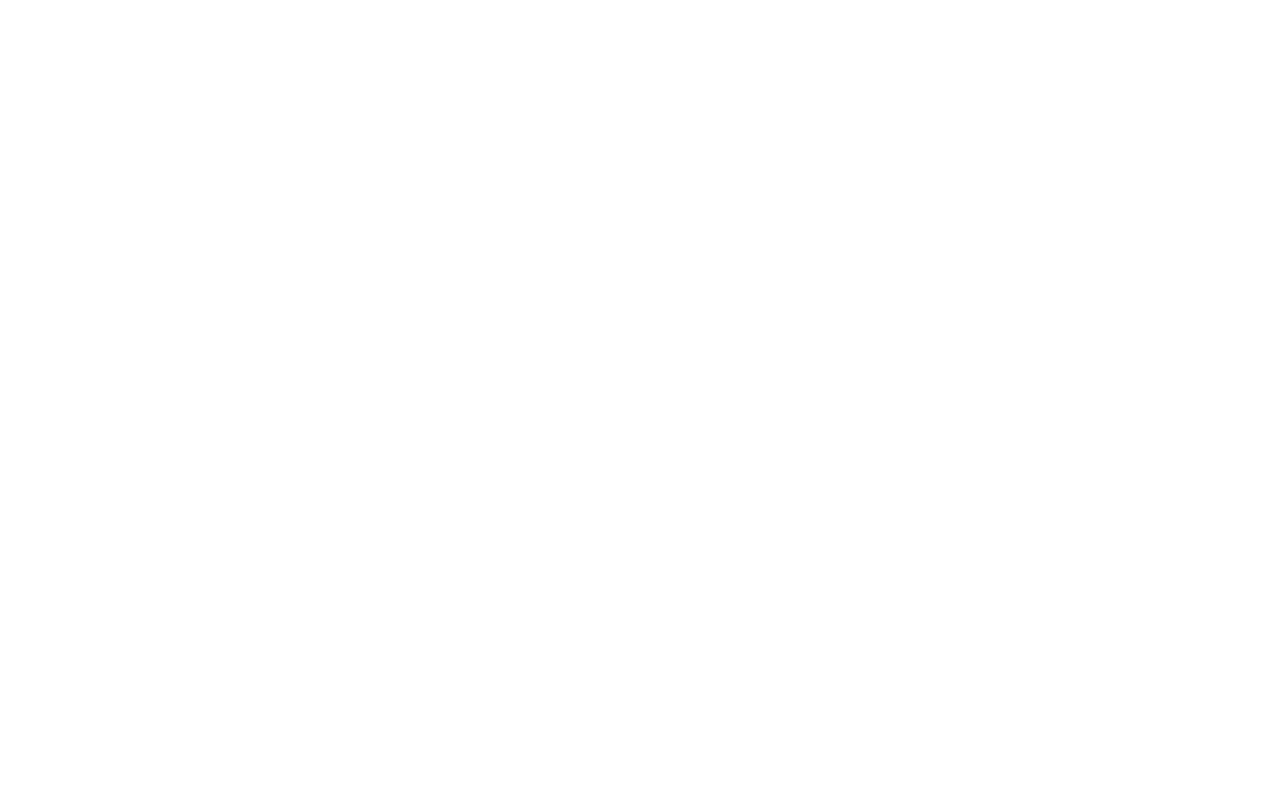
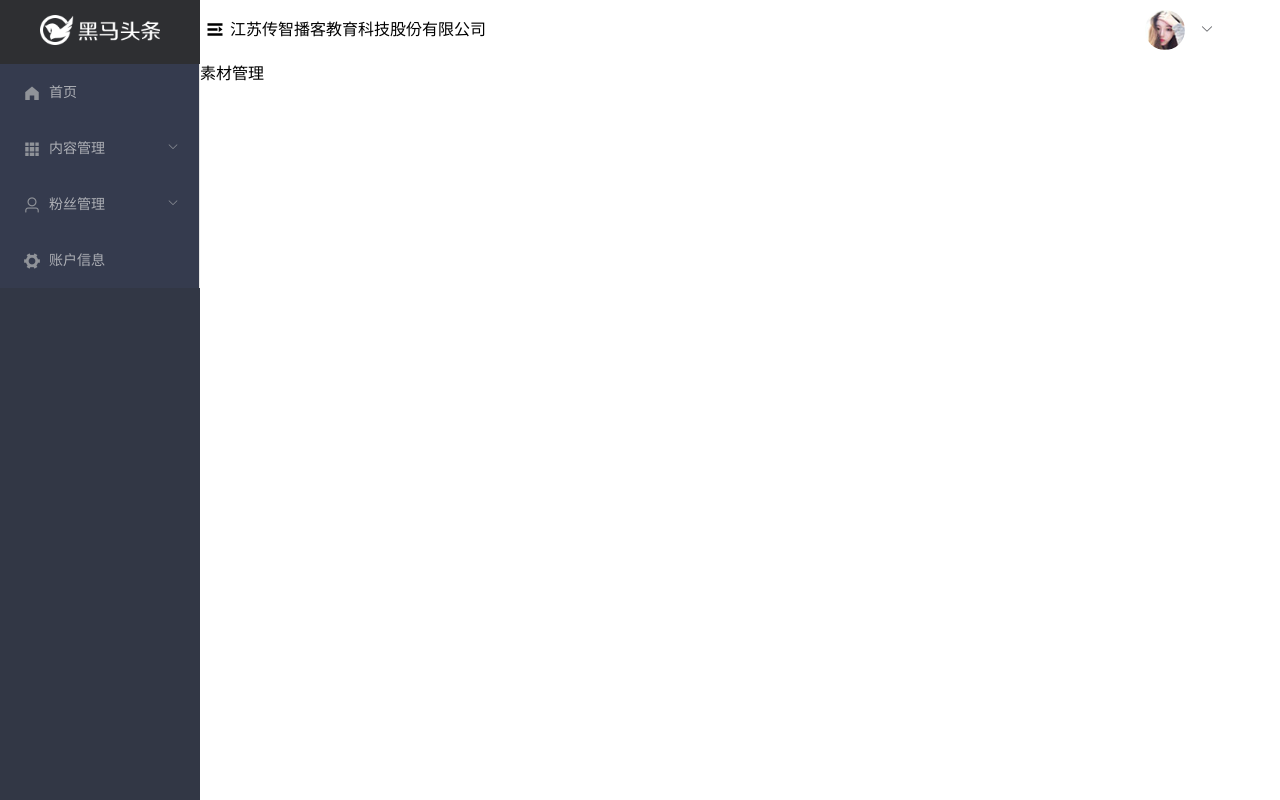
Before and after one commit to liulong55/81toutiao, a Vue app: page /home/material in a window 1280 px wide. Built offline with nearby package versions, Linux system fonts and the light colour scheme; no server answers; sample sign-in values are in the browser's storage.

Commit message:
素材列表-新建页面-挂载路由

```diff
--- a/src/router.js
+++ b/src/router.js
@@ -29,6 +29,10 @@ export default new Router({
         { // 挂载评论列表路由
           path: '/home/comment',
           component: () => import('./views/comment/index.vue')
+        },
+        {// 挂载素材管理路由
+          path: '/home/material',
+          component: () => import('./views/material/index.vue')
         }
       ]
     }
--- /dev/null
+++ b/src/views/material/index.vue
@@ -0,0 +1,13 @@
+<template>
+   <div>素材管理</div>
+</template>
+
+<script>
+export default {
+
+}
+</script>
+
+<style>
+
+</style>
```
